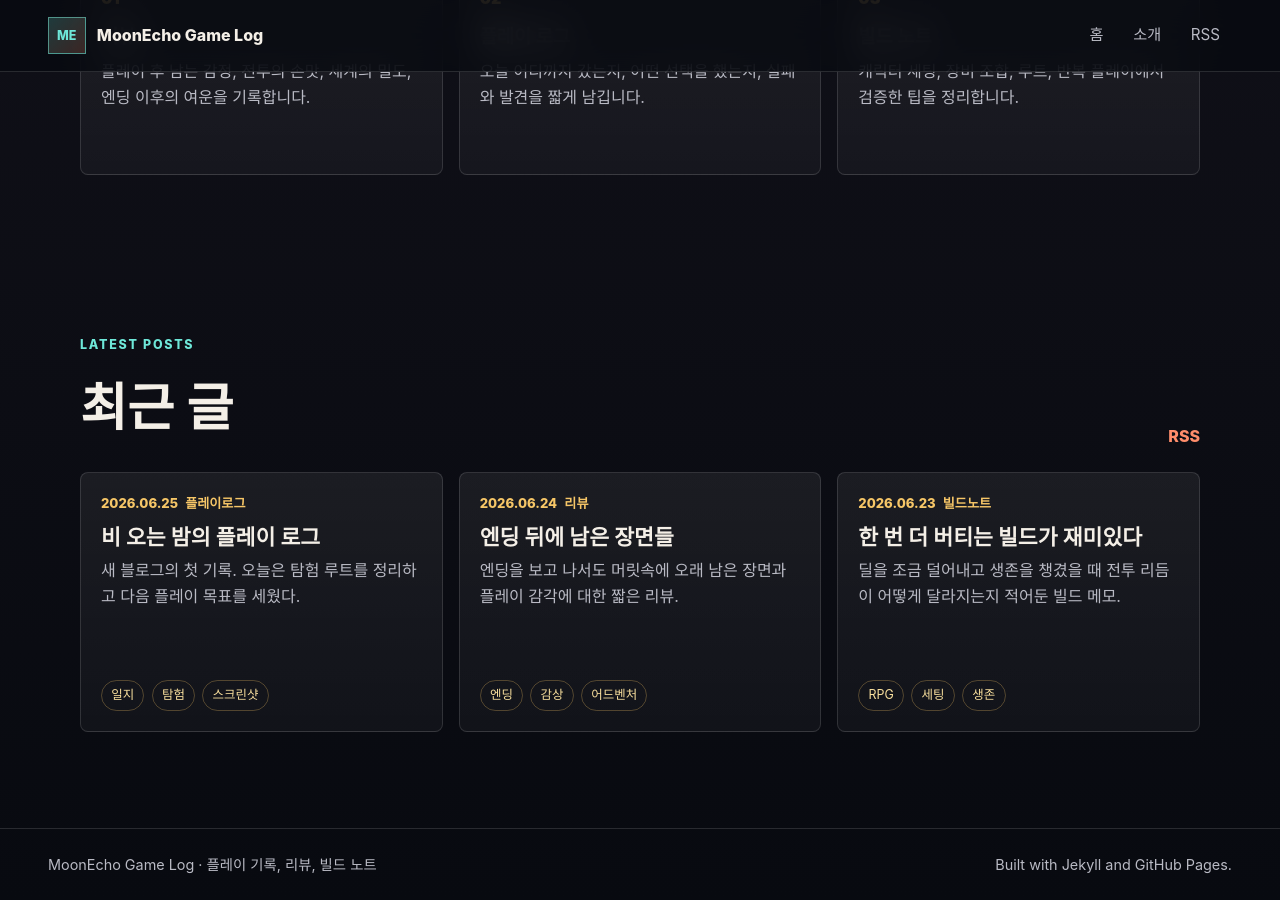
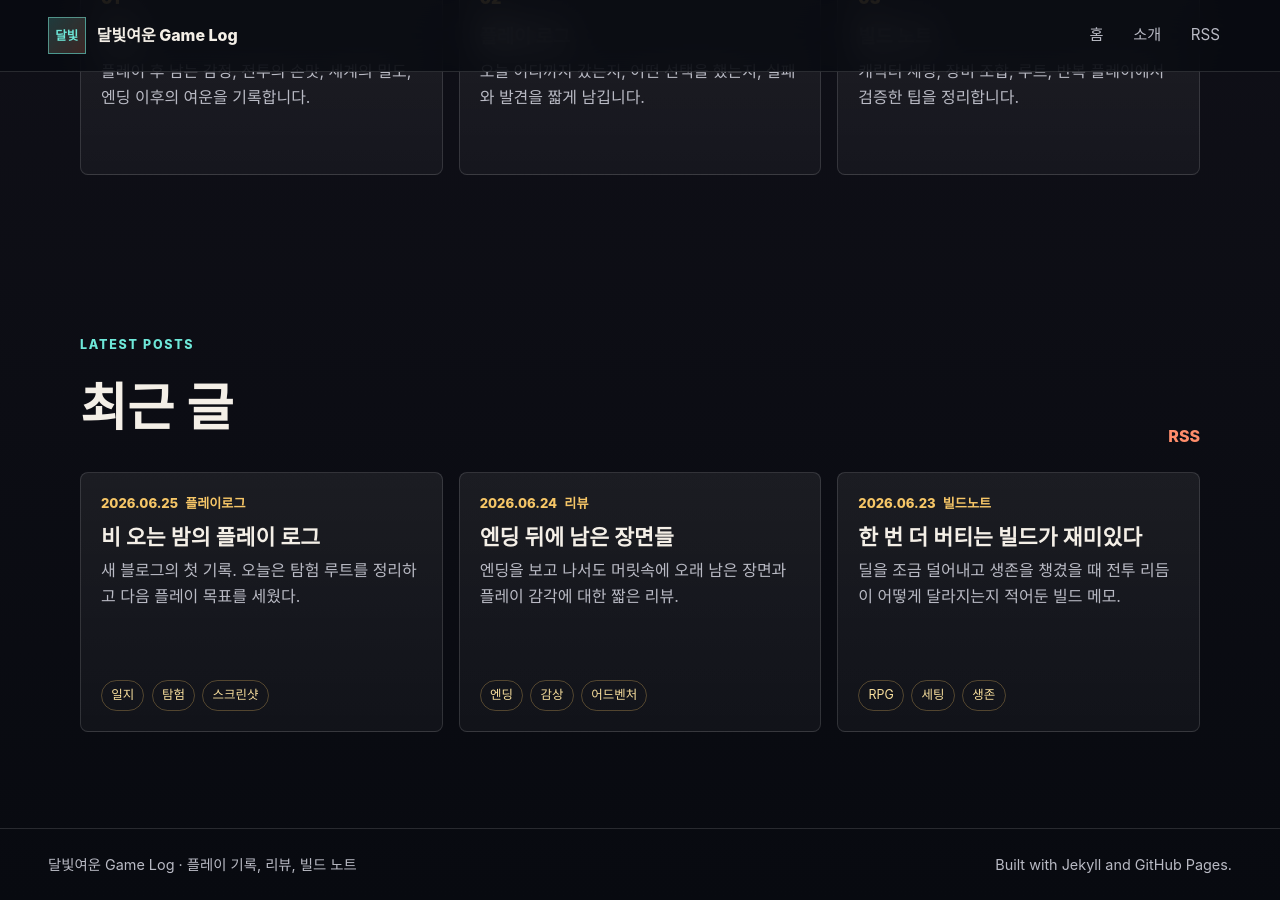
Before and after one commit to flat81/moonecho, a Jekyll site: the page built from index.md, in a window 1280 px wide and 900 px high, scrolled down 1099 px. Built offline with Jekyll 4.4.1, drawn with Linux system fonts in a browser that asks for light colours; some of the changed text lies outside the part shown.

Commit message:
Rename branding from 'MoonEcho' to '달빛여운'

```diff
--- a/_config.yml
+++ b/_config.yml
@@ -1,4 +1,4 @@
-title: "MoonEcho Game Log"
+title: "달빛여운 Game Log"
 description: "플레이 기록, 리뷰, 공략 메모를 쌓아가는 개인 게임 블로그"
 url: "https://flat81.github.io"
 baseurl: "/moonecho"
@@ -10,7 +10,7 @@ plugins:
   - jekyll-seo-tag
 
 author:
-  name: MoonEcho
+  name: 달빛여운
   email: ""
 
 markdown: kramdown
--- a/_layouts/default.html
+++ b/_layouts/default.html
@@ -12,7 +12,7 @@
   <body>
     <header class="site-header">
       <a class="brand" href="{{ "/" | relative_url }}" aria-label="{{ site.title }} 홈">
-        <span class="brand__sigil">ME</span>
+        <span class="brand__sigil">달빛</span>
         <span>{{ site.title }}</span>
       </a>
       <nav class="site-nav" aria-label="주요 메뉴">
--- a/index.md
+++ b/index.md
@@ -5,7 +5,7 @@ title: 홈
 
 <section class="hero" style="background-image: linear-gradient(90deg, rgba(8, 10, 16, .94), rgba(8, 10, 16, .58) 42%, rgba(8, 10, 16, .08)), url('{{ "/assets/images/game-room-hero.png" | relative_url }}');">
   <div class="hero__inner">
-    <p class="eyebrow">MoonEcho Game Log</p>
+    <p class="eyebrow">달빛여운 Game Log</p>
     <h1>밤에 쌓는 플레이 기록</h1>
     <p class="hero__lead">엔딩을 본 게임, 아직 붙잡고 있는 게임, 빌드와 공략 사이에서 남긴 생각들을 차곡차곡 정리합니다.</p>
     <div class="hero__actions">
```
Also changed, not shown: about.md (+1 -1 lines), README.md.
